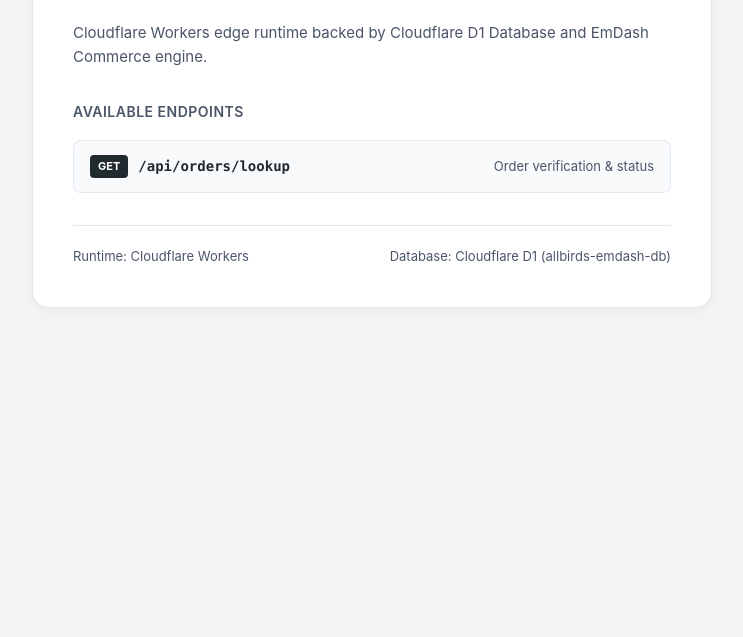
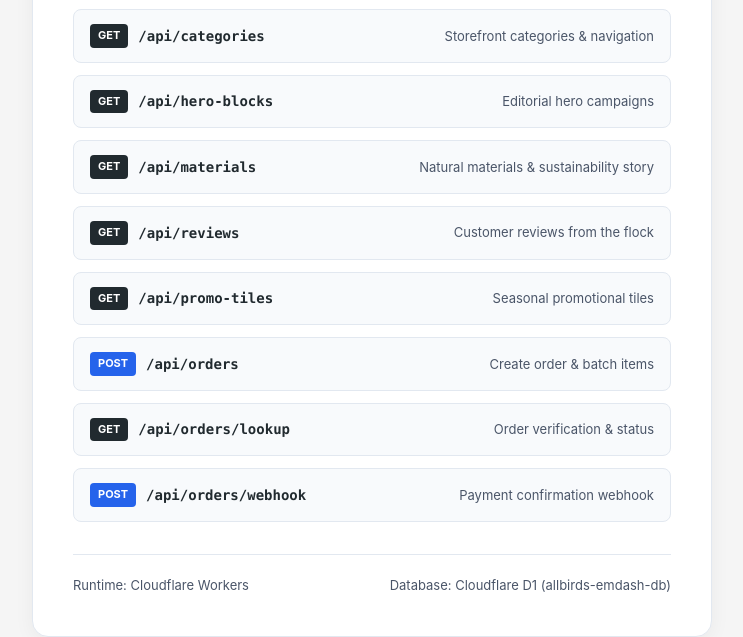
Before and after one commit to hthmkt12/allbirds-storefront, an Astro site in the folder emdash-backend/: page / in a window 1280 px wide. Shown: the part 296-933 px from the top of the page, without its empty margins (268-1011 px from the left). Before the commit the page ends 800 px from the top, so only its background shows below. Built offline with nearby package versions, Linux system fonts and the light colour scheme; Astro itself is replaced by a stand-in of ours.

Commit message:
fix(backend): list all active edge endpoints on status page

```diff
--- a/emdash-backend/src/pages/index.astro
+++ b/emdash-backend/src/pages/index.astro
@@ -164,9 +164,65 @@
 					<div class="endpoint-item">
 						<div class="endpoint-info">
 							<span class="method">GET</span>
+							<span class="path">/api/products</span>
+						</div>
+						<span class="meta">Product catalog with colorways & sizing</span>
+					</div>
+					<div class="endpoint-item">
+						<div class="endpoint-info">
+							<span class="method">GET</span>
+							<span class="path">/api/categories</span>
+						</div>
+						<span class="meta">Storefront categories & navigation</span>
+					</div>
+					<div class="endpoint-item">
+						<div class="endpoint-info">
+							<span class="method">GET</span>
+							<span class="path">/api/hero-blocks</span>
+						</div>
+						<span class="meta">Editorial hero campaigns</span>
+					</div>
+					<div class="endpoint-item">
+						<div class="endpoint-info">
+							<span class="method">GET</span>
+							<span class="path">/api/materials</span>
+						</div>
+						<span class="meta">Natural materials & sustainability story</span>
+					</div>
+					<div class="endpoint-item">
+						<div class="endpoint-info">
+							<span class="method">GET</span>
+							<span class="path">/api/reviews</span>
+						</div>
+						<span class="meta">Customer reviews from the flock</span>
+					</div>
+					<div class="endpoint-item">
+						<div class="endpoint-info">
+							<span class="method">GET</span>
+							<span class="path">/api/promo-tiles</span>
+						</div>
+						<span class="meta">Seasonal promotional tiles</span>
+					</div>
+					<div class="endpoint-item">
+						<div class="endpoint-info">
+							<span class="method" style="background: #2563eb;">POST</span>
+							<span class="path">/api/orders</span>
+						</div>
+						<span class="meta">Create order & batch items</span>
+					</div>
+					<div class="endpoint-item">
+						<div class="endpoint-info">
+							<span class="method">GET</span>
 							<span class="path">/api/orders/lookup</span>
 						</div>
 						<span class="meta">Order verification & status</span>
+					</div>
+					<div class="endpoint-item">
+						<div class="endpoint-info">
+							<span class="method" style="background: #2563eb;">POST</span>
+							<span class="path">/api/orders/webhook</span>
+						</div>
+						<span class="meta">Payment confirmation webhook</span>
 					</div>
 				</div>
 
```
Lines whose indentation alone changed are shown as unchanged.
